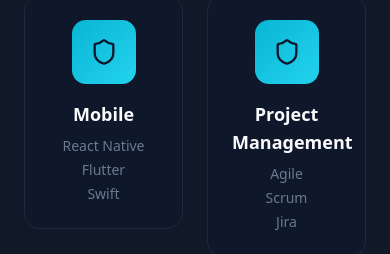
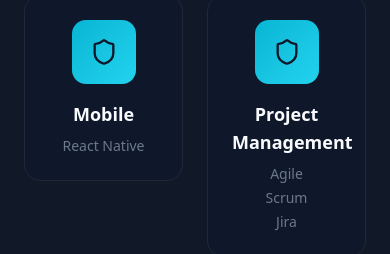
Before and after one commit to KmAC171/My_Portfolio, a React (Vite) app: page / in a window 390 px wide. Shown: the part 6159-6413 px from the top of the page. Built offline with nearby package versions, Linux system fonts and the light colour scheme.

Commit message:
Remove Flutter and Swift from Mobile skills section

```diff
--- a/src/components/Skills.tsx
+++ b/src/components/Skills.tsx
@@ -22,7 +22,7 @@
   { icon: Shield, name: 'Security', techs: ['OAuth', 'JWT', 'Encryption'] },
   { icon: Shield, name: 'Databases', techs: ['MySQL', 'PostgreSQL', 'MongoDB'] },
   { icon: Shield, name: 'Testing', techs: ['Jest', 'Mocha', 'Selenium'] },
-  { icon: Shield, name: 'Mobile', techs: ['React Native', 'Flutter', 'Swift'] },
+  { icon: Shield, name: 'Mobile', techs: ['React Native'] },
   { icon: Shield, name: 'Project Management', techs: ['Agile', 'Scrum', 'Jira'] },
 ];
 
```
